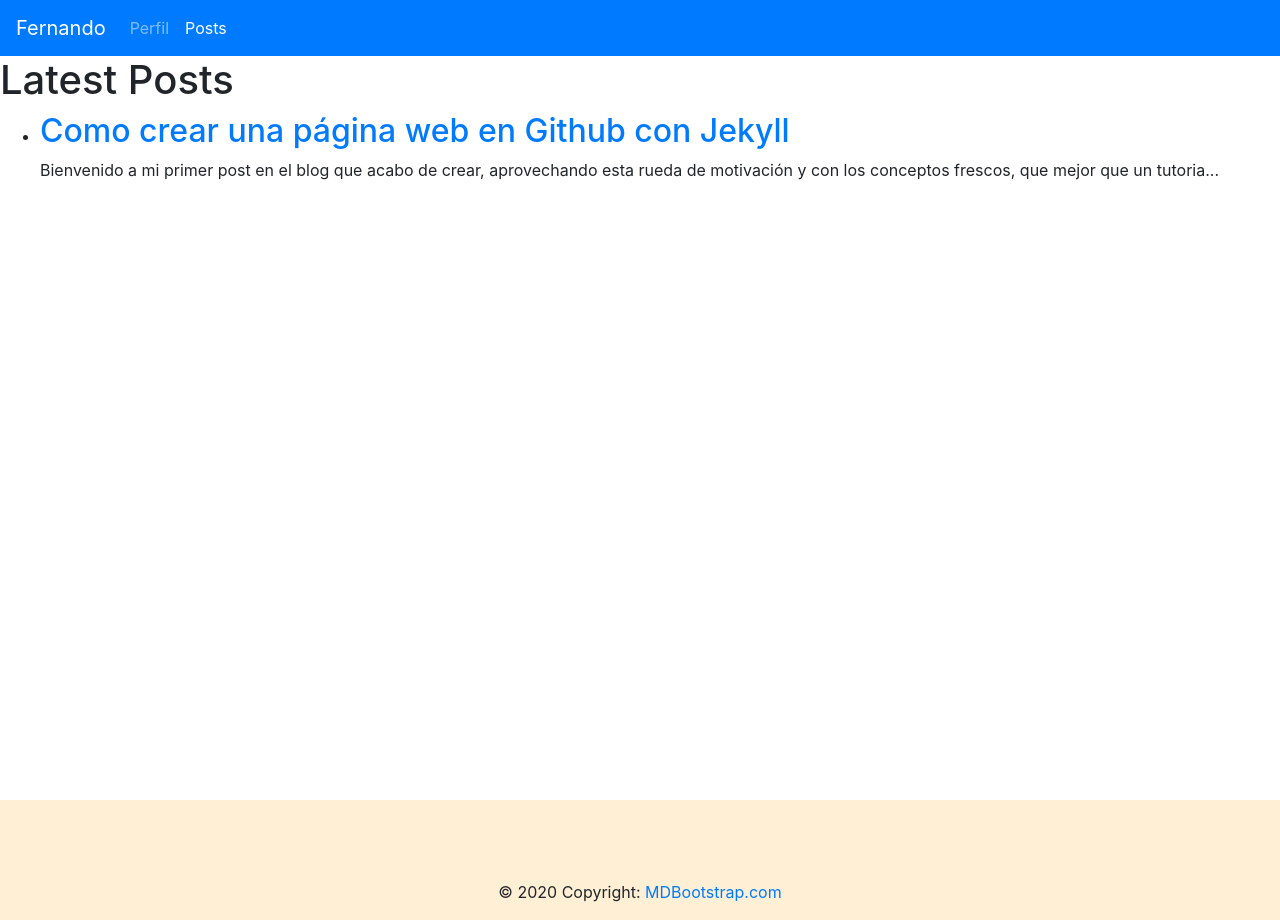
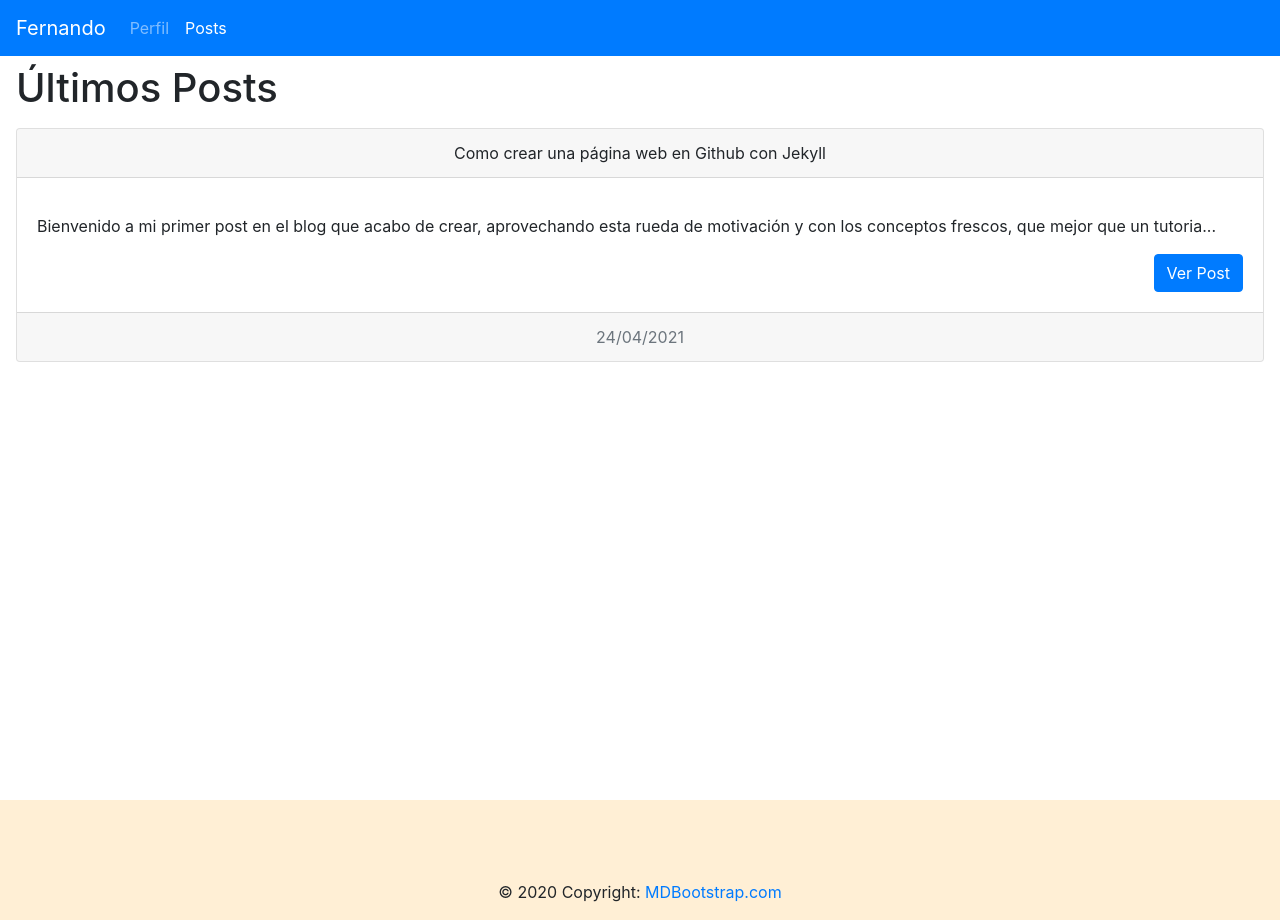
Before and after one commit to fernandonavajas/my-blog, a Jekyll site: the page built from posts.html, in a window 1280 px wide. Built offline with Jekyll 4.4.1, drawn with Linux system fonts in a browser that asks for light colours.

Commit message:
feat: encapsular los post en cards

```diff
--- a/_includes/navbar.html
+++ b/_includes/navbar.html
@@ -1,5 +1,5 @@
 <nav class="navbar navbar-expand-md navbar-dark bg-primary">
-  <a class="navbar-brand" href="#">Fernando</a>
+  <a class="navbar-brand" href="/my-blog/">Fernando</a>
   <button class="navbar-toggler" type="button" data-toggle="collapse" data-target="#navbarNav" aria-controls="navbarNav" aria-expanded="false" aria-label="Toggle navigation">
     <span class="navbar-toggler-icon"></span>
   </button>
--- a/posts.html
+++ b/posts.html
@@ -3,13 +3,20 @@ layout: default
 title: Blog
 permalink: /posts
 ---
-<h1>Latest Posts</h1>
 
-<ul>
-  {% for post in site.posts %}
-    <li>
-      <h2><a href="/my-blog{{ post.url }}">{{ post.title }}</a></h2>
-      {{ post.excerpt | truncate: 156 }}
-    </li>
-  {% endfor %}
-</ul>
+<h1 class="py-2 px-3">Últimos Posts</h1>
+
+{% for post in site.posts %}
+  <div class="card mx-3 ">
+    <div class="card-header  text-center">
+      {{ post.title }}
+    </div>
+    <div class="card-body">
+      <p class="card-text">{{ post.excerpt | truncate: 156 }}</p>
+      <a href="/my-blog{{ post.url }}" class="btn btn-primary float-right">Ver Post</a>
+    </div>
+    <div class="card-footer text-muted text-center">
+      {{ post.date | date: "%d/%m/%Y" }}
+    </div>
+  </div>
+{% endfor %}
```
Also changed, not shown: _layouts/post.html (deleted, +0 -7 lines).
